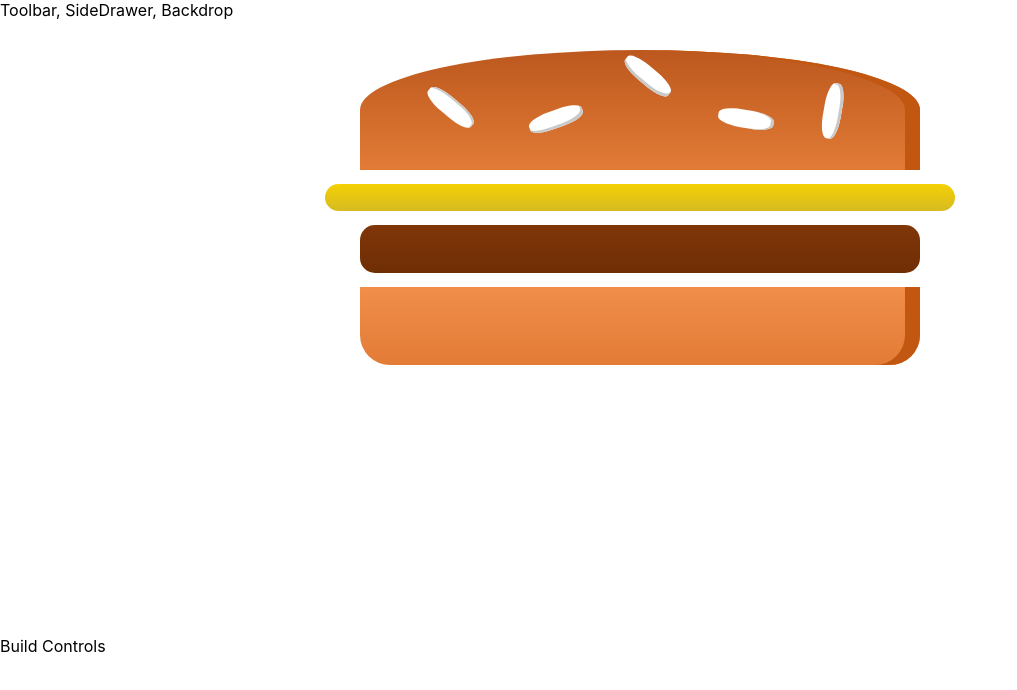
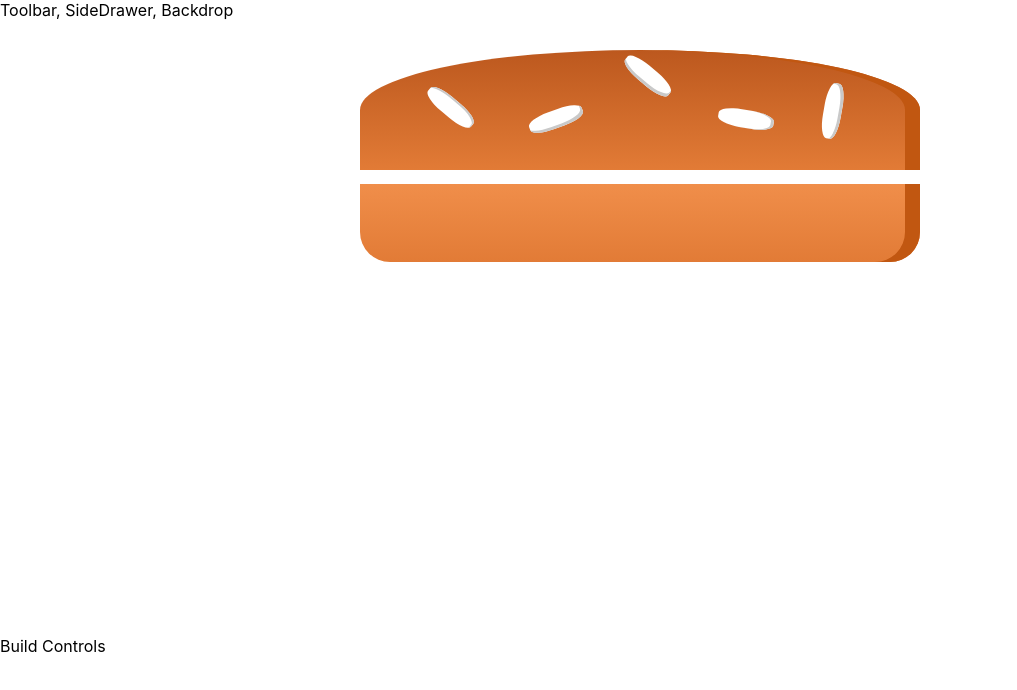
Before and after one commit to Rawgher/react_burger_app, a React app: page / in a window 1280 px wide. Shown: the top 690 px of the page, without its empty margins (0-1017 px from the left). Built offline with nearby package versions, Linux system fonts and the light colour scheme.

Commit message:
made function for adding ingredients

```diff
--- a/src/components/Burger/Burger.js
+++ b/src/components/Burger/Burger.js
@@ -3,11 +3,16 @@
 import BurgerIngredients from "./BurgerIngredient/BurgerIngredient";
 
 const burger = props => {
+  const transformedIngredients = Object.keys(props.ingredients).map(igKey => {
+    return [...Array(props.ingredients[igKey])].map((_, i) => {
+      return <BurgerIngredients key={igKey + i} type={igKey} />;
+    });
+  });
+
   return (
     <div className={classes.Burger}>
       <BurgerIngredients type="bread-top" />
-      <BurgerIngredients type="cheese" />
-      <BurgerIngredients type="meat" />
+      {transformedIngredients}
       <BurgerIngredients type="bread-bottom" />
     </div>
   );
--- a/src/containers/BurgerBuilder/BurgerBuilder.js
+++ b/src/containers/BurgerBuilder/BurgerBuilder.js
@@ -3,10 +3,23 @@
 import Aux from "../../hoc/Auxiliary";
 
 class BurgerBuilder extends Component {
+  // constructor(props) {
+  //   super(props);
+  //   this.state = {...}
+  // }
+  state = {
+    ingredients: {
+      salad: 0,
+      bacon: 0,
+      cheese: 0,
+      meat: 0
+    }
+  };
+
   render() {
     return (
       <Aux>
-        <Burger />
+        <Burger ingredients={this.state.ingredients} />
         <div>Build Controls</div>
       </Aux>
     );
```
